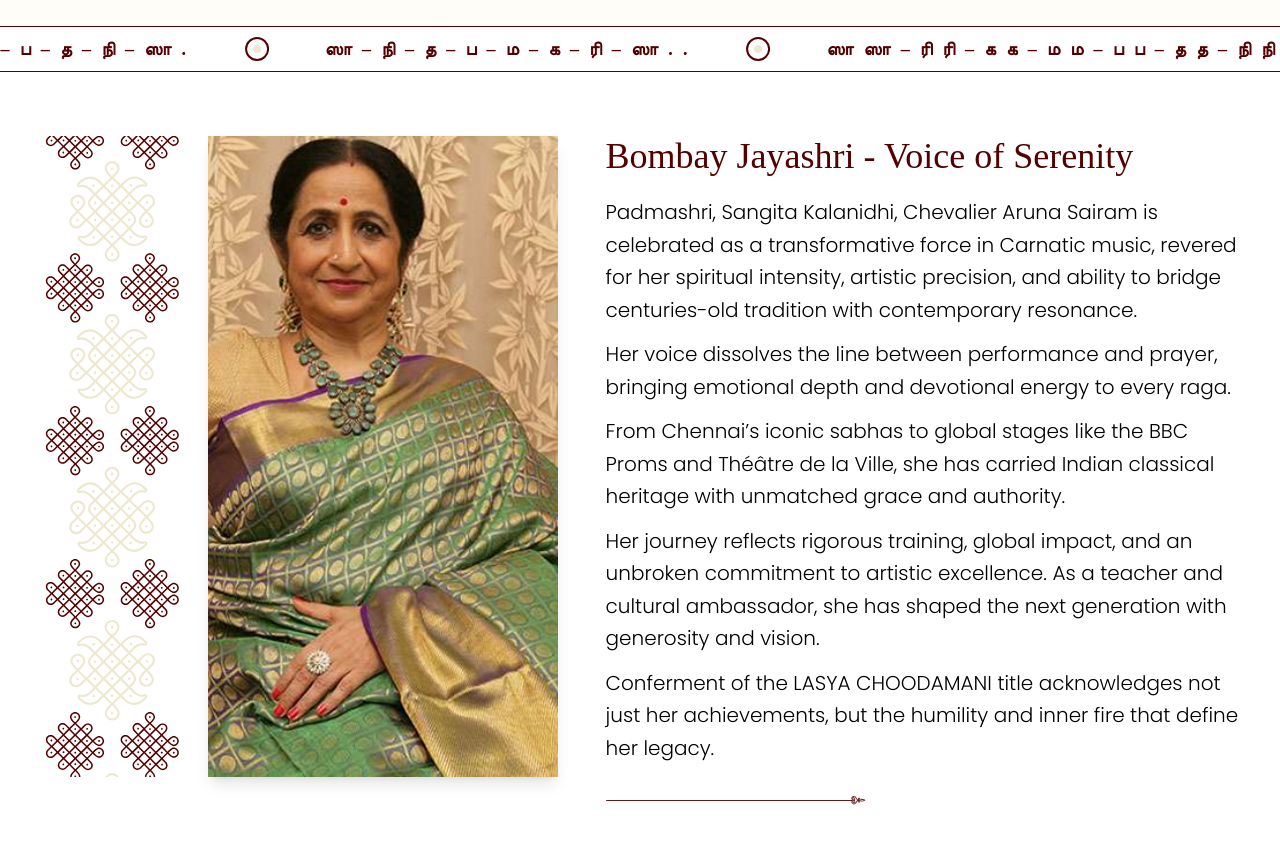
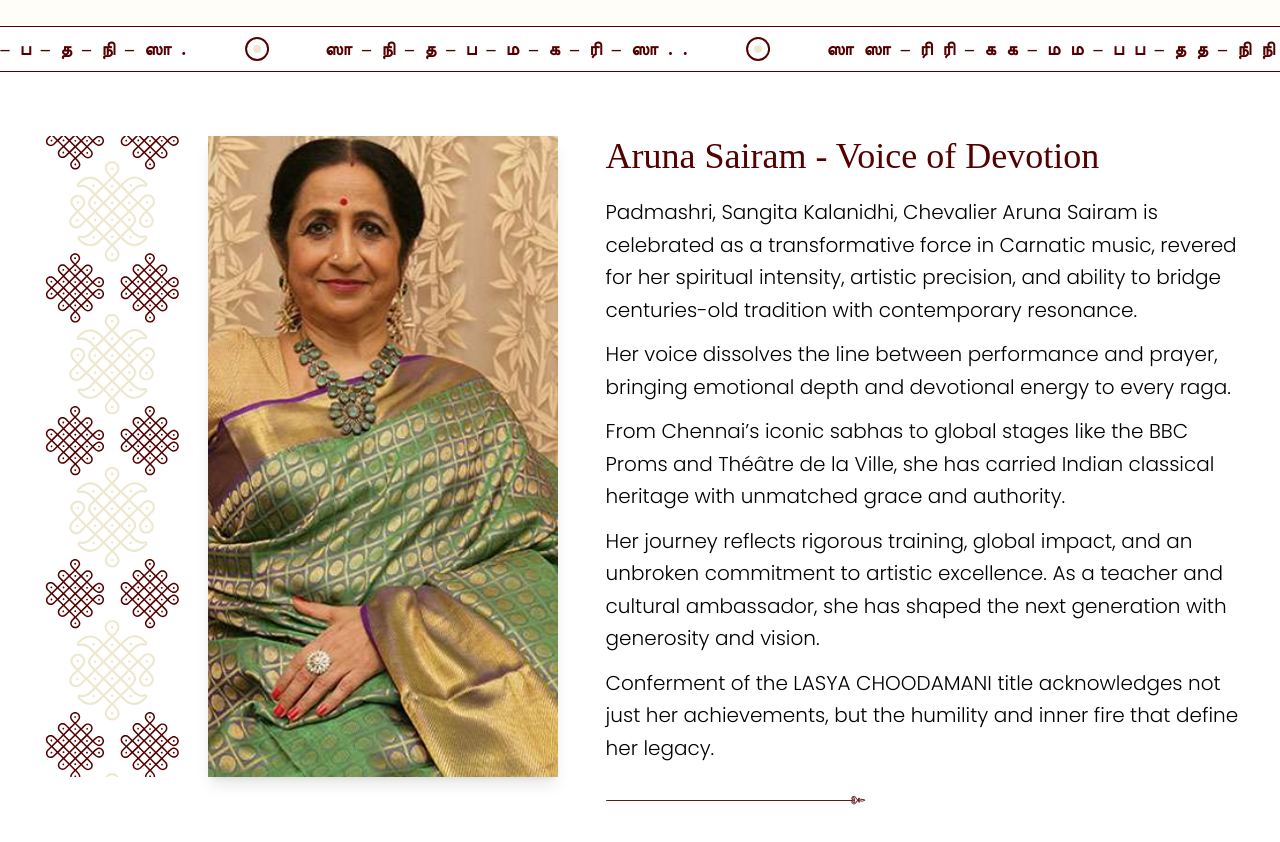
Before and after one commit to ayatiworkstechnologies/oh-margazhhi, a Next.js app: page / in a window 1280 px wide. Shown: the part 900-1742 px from the top of the page. Built offline with nearby package versions, Linux system fonts and the light colour scheme.

Commit message:
05/12/2025 upate 12

```diff
--- a/app/components/sections/FeaturedGuest.jsx
+++ b/app/components/sections/FeaturedGuest.jsx
@@ -48,7 +48,7 @@ export default function FeaturedGuest() {
         <div className="relative">
           <SectionTitle
             align="left"
-            title="Bombay Jayashri - Voice of Serenity"
+            title="Aruna Sairam - Voice of Devotion"
           />
 
           <div className="mt-4 sm:mt-5 text-sm sm:text-base lg:text-xl leading-relaxed text-black font-sans font-light space-y-3">
```
